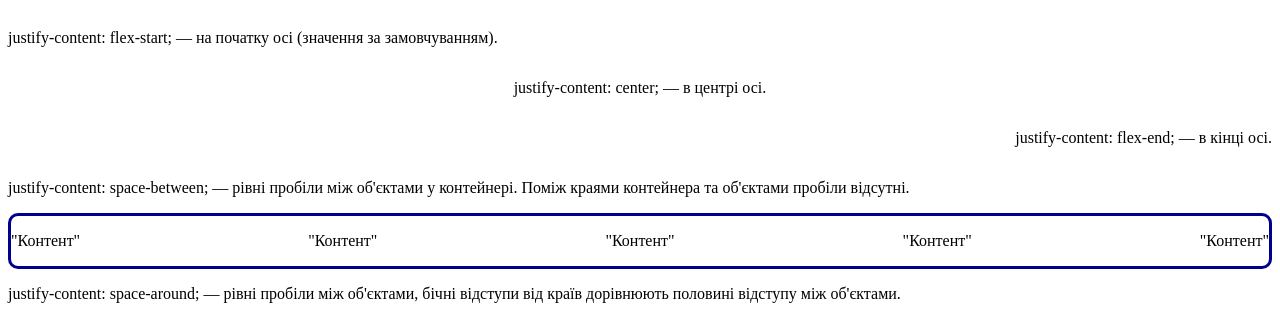
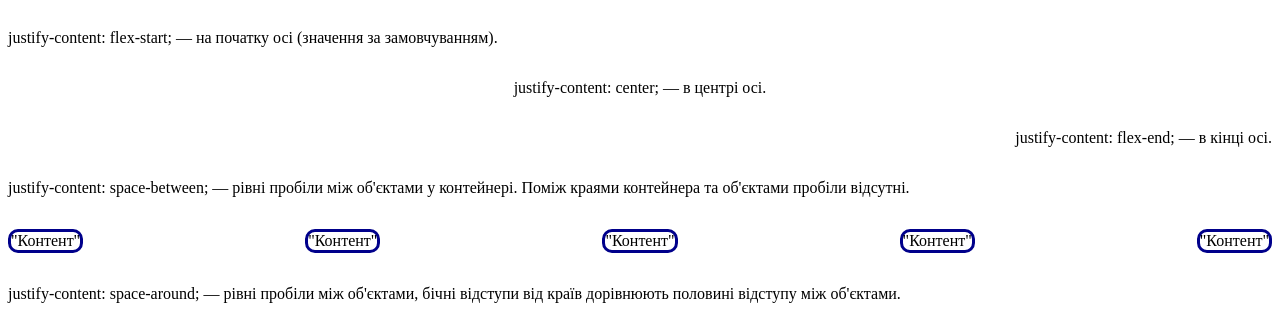
Before and after one commit to Vitori007/html-css-osnove-osnov, a plain HTML site: page index.html in a window 1280 px wide. Shown: the part 7265-7584 px from the top of the page. Drawn offline with Linux system fonts and the light colour scheme.

Commit message:
Update style.css

```diff
--- a/style.css
+++ b/style.css
@@ -11,8 +11,10 @@
       justify-content:flex-end;
 }
 .between{
-      border:solid 3px darkblue;
-      border-radius:10px;
       display:flex;
       justify-content: space-between;
  }
+.between p{
+      border:solid 3px darkblue;
+      border-radius:10px;
+}
```
